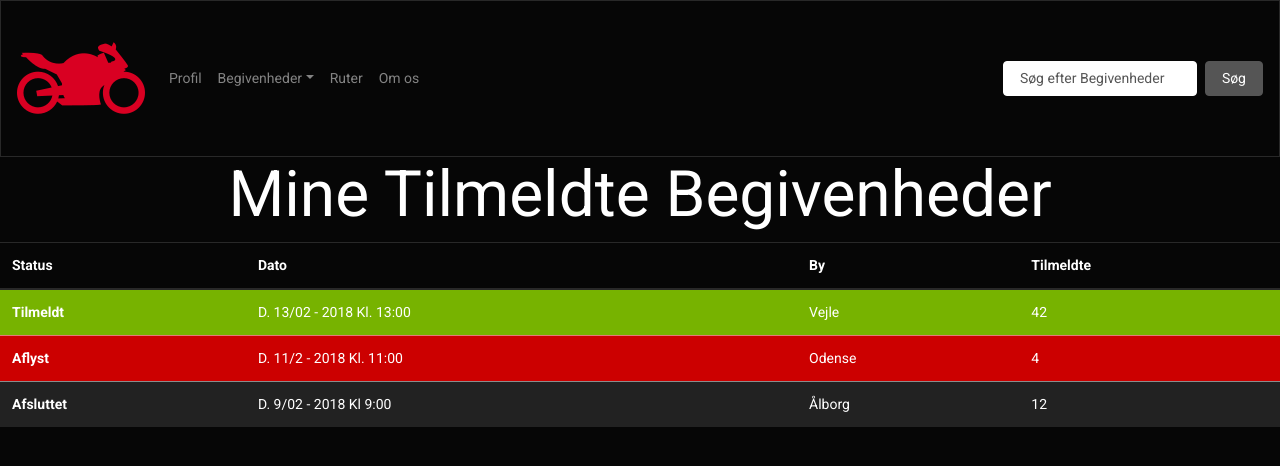
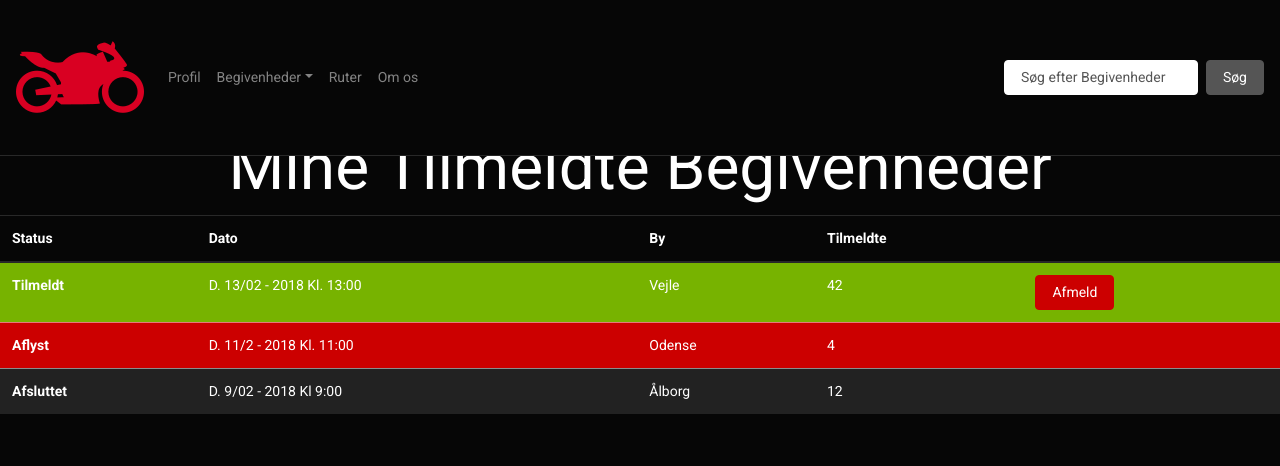
Before and after one commit to Rafigi/MotorRutes, an Angular app: page /tilmeldte-begivenheder in a window 1280 px wide. Shown: the top 466 px of the page. Built offline with nearby package versions, Linux system fonts and the light colour scheme.

Commit message:
navbar er fixed.

```diff
--- a/src/app/menu/menu.component.html
+++ b/src/app/menu/menu.component.html
@@ -1,4 +1,4 @@
-<nav class="navbar navbar-expand-lg navbar-dark bg-dark">
+<nav class="navbar navbar-expand-lg navbar-dark bg-dark fixed-top">
         <a class="navbar-brand" href="#"><img src="../assets/Images/IconMC.png" style="size: 2em" alt=""></a>
         <button class="navbar-toggler" type="button" data-toggle="collapse" data-target="#navbarColor02" aria-controls="navbarColor02" aria-expanded="false" aria-label="Toggle navigation">
           <span class="navbar-toggler-icon"></span>
--- a/src/app/mine-begivenheder/mine-begivenheder.component.css
+++ b/src/app/mine-begivenheder/mine-begivenheder.component.css
@@ -0,0 +1,3 @@
+.rows {
+    cursor: pointer;
+}
--- a/src/app/mine-begivenheder/mine-begivenheder.component.html
+++ b/src/app/mine-begivenheder/mine-begivenheder.component.html
@@ -6,26 +6,30 @@
       <th scope="col">Dato</th>
       <th scope="col">By</th>
       <th scope="col">Tilmeldte</th>
+      <th scope="col"></th>
     </tr>
   </thead>
   <tbody>
-    <tr class="table-primary">
+    <tr class="table-primary rows" routerLink="/begivenhed">
       <th scope="row">Aktiv</th>
       <td>D. 15/02 - 2018 kl. 13:00</td>
       <td>Århus</td>
       <td>102</td>
+      <td><button type="button" class="btn btn-success">Ret</button></td>
     </tr>
-    <tr class="table-danger">
+    <tr class="table-danger rows" routerLink="/begivenhed">
       <th scope="row">Aflyst</th>
       <td>D. 13/02 - 2018 kl. 10:00</td>
       <td>Horsens</td>
       <td>64</td>
+      <td><button type="button" class="btn btn-success">Ret</button></td>
     </tr>
-    <tr class="table-light">
+    <tr class="table-light rows" routerLink="/begivenhed">
       <th scope="row">Afsluttet</th>
       <td>D. 11/02 - 2018 kl. 12:00</td>
       <td>Vejle</td>
       <td>7</td>
+      <td></td>
     </tr>
   </tbody>
 </table>
--- a/src/app/tilmeldte-begivenheder/tilmeldte-begivenheder.component.css
+++ b/src/app/tilmeldte-begivenheder/tilmeldte-begivenheder.component.css
@@ -0,0 +1,3 @@
+.rows {
+    cursor: pointer;
+}
--- a/src/app/tilmeldte-begivenheder/tilmeldte-begivenheder.component.html
+++ b/src/app/tilmeldte-begivenheder/tilmeldte-begivenheder.component.html
@@ -6,26 +6,30 @@
       <th scope="col">Dato</th>
       <th scope="col">By</th>
       <th scope="col">Tilmeldte</th>
+      <th scope="col"></th>
     </tr>
   </thead>
   <tbody>
-    <tr class="table-success">
+    <tr class="table-success rows" routerLink="/begivenhed">
       <th scope="row">Tilmeldt</th>
       <td>D. 13/02 - 2018 Kl. 13:00</td>
       <td>Vejle</td>
       <td>42</td>
+      <td><button type="button" class="btn btn-danger">Afmeld</button></td>
     </tr>
-    <tr class="table-danger">
+    <tr class="table-danger rows" routerLink="/begivenhed">
       <th scope="row">Aflyst</th>
       <td>D. 11/2 - 2018 Kl. 11:00</td>
       <td>Odense</td>
       <td>4</td>
+      <td></td>
     </tr>
-    <tr class="table-light">
+    <tr class="table-light rows" routerLink="/begivenhed">
       <th scope="row">Afsluttet</th>
       <td>D. 9/02 - 2018 Kl 9:00</td>
       <td>Ålborg</td>
       <td>12</td>
+      <td></td>
     </tr>
   </tbody>
 </table>
--- a/src/index.html
+++ b/src/index.html
@@ -8,7 +8,7 @@
   <link rel="icon" type="image/x-icon" href="favicon.ico">
   <link rel="stylesheet" href="https://bootswatch.com/4/cyborg/bootstrap.min.css">
 </head>
-<body>
+<body style="padding-top: 130px">
   <script src="https://code.jquery.com/jquery-3.2.1.slim.min.js" integrity="sha384-KJ3o2DKtIkvYIK3UENzmM7KCkRr/rE9/Qpg6aAZGJwFDMVNA/GpGFF93hXpG5KkN" crossorigin="anonymous"></script>
   <script src="https://cdnjs.cloudflare.com/ajax/libs/popper.js/1.11.0/umd/popper.min.js" integrity="sha384-b/U6ypiBEHpOf/4+1nzFpr53nxSS+GLCkfwBdFNTxtclqqenISfwAzpKaMNFNmj4" crossorigin="anonymous"></script>
   <script src="https://maxcdn.bootstrapcdn.com/bootstrap/4.0.0-beta/js/bootstrap.min.js" integrity="sha384-h0AbiXch4ZDo7tp9hKZ4TsHbi047NrKGLO3SEJAg45jXxnGIfYzk4Si90RDIqNm1" crossorigin="anonymous"></script>
```
